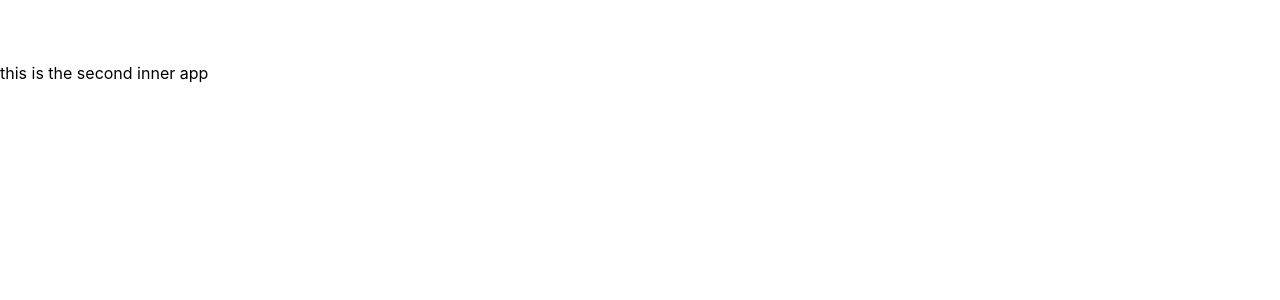
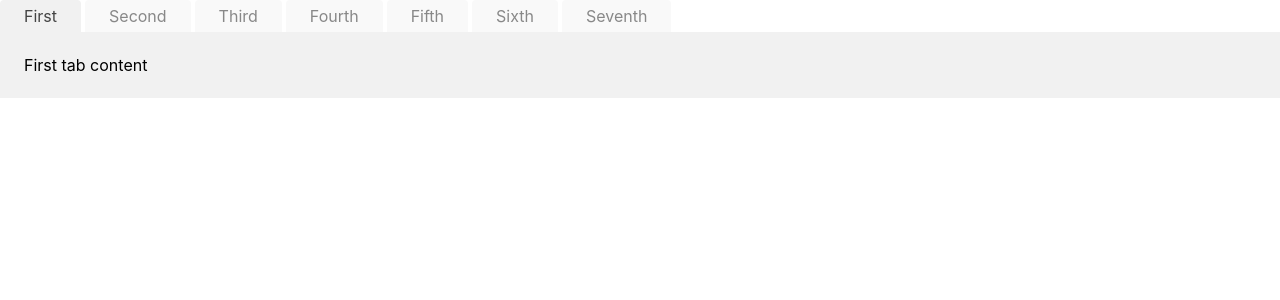
Before and after one commit to DonAdam2/micro-frontend-second-inner-app, a React app: page / in a window 1280 px wide. Shown: the top 300 px of the page. Built offline with nearby package versions, Linux system fonts and the light colour scheme.

Commit message:
add tabs component

```diff
--- /dev/null
+++ b/src/js/components/shared/tabs/Tabs.jsx
@@ -0,0 +1,48 @@
+import React, { useState, useEffect } from 'react';
+import PropTypes from 'prop-types';
+
+const Tabs = ({ activeTab, children }) => {
+	const [currentActiveTab, setCurrentActiveTab] = useState(0);
+
+	useEffect(() => {
+		if (activeTab !== 0 && activeTab < children.length) {
+			setCurrentActiveTab(activeTab);
+		}
+	}, [activeTab, children.length]);
+
+	const onChangeTab = (index) => {
+		setCurrentActiveTab(index);
+	};
+
+	return (
+		<div className="tabs">
+			<div className="labels-wrapper">
+				{children.map((el, i) => (
+					<div
+						className={'tab-label' + (currentActiveTab === i ? ' active-tab-label' : '')}
+						key={i}
+						onClick={() => onChangeTab(i)}
+					>
+						{el.props.label}
+					</div>
+				))}
+			</div>
+			<div className="tabs-content-wrapper">
+				{children.map((el, i) => (
+					<div
+						className={'tab-content' + (currentActiveTab === i ? ' active-tab-content' : '')}
+						key={i}
+					>
+						{el.props.children}
+					</div>
+				))}
+			</div>
+		</div>
+	);
+};
+
+Tabs.propTypes = {
+	activeTab: PropTypes.number.isRequired,
+};
+
+export default Tabs;
--- a/src/js/containers/TestComponent.jsx
+++ b/src/js/containers/TestComponent.jsx
@@ -1,8 +1,19 @@
 import React from 'react';
 //components
+import Tabs from '../components/shared/tabs/Tabs';
 
 const TestComponent = () => {
-	return <div style={{ padding: '4rem 0' }}>this is the second inner app</div>;
+	return (
+		<Tabs activeTab={0}>
+			<div label="First">First tab content</div>
+			<div label="Second">Second tab content</div>
+			<div label="Third">Third tab content</div>
+			<div label="Fourth">Fourth tab content</div>
+			<div label="Fifth">Fifth tab content</div>
+			<div label="Sixth">Sixth tab content</div>
+			<div label="Seventh">Seventh tab content</div>
+		</Tabs>
+	);
 };
 
 export default TestComponent;
--- a/src/scss/_components.scss
+++ b/src/scss/_components.scss
@@ -1,2 +1,2 @@
 @import 'components/shared/loading-icon';
-@import 'components/shared/accordion';
+@import 'components/shared/tabs';
--- a/src/scss/components/shared/_accordion.scss
+++ /dev/null
@@ -1,78 +0,0 @@
-// accordion styles
-$accordion-BGcolor: #f9f9f9;
-
-/*============== accordion 1 styles ==============*/
-$duration: 250ms;
-
-.first-accordion-wrapper {
-  border-radius: 8px;
-  overflow: hidden;
-  box-shadow: 0 1px 4px 0 rgba(0, 0, 0, 0.2), 0 2px 8px 0 rgba(0, 0, 0, 0.19);
-  margin-bottom: 10px;
-
-  & * {
-    box-sizing: border-box;
-  }
-
-  // collapsed accordion styles
-  &.accordion-collapsed {
-    .accordion-header {
-      background: $accordion-BGcolor;
-
-      &:hover {
-        background: darken($accordion-BGcolor, 10%);
-      }
-
-      .accordion-header-icon {
-        transform: rotate(0deg);
-      }
-    }
-  }
-
-  // expanded accordion styles
-  &.accordion-expanded {
-    .accordion-header {
-      background: darken($accordion-BGcolor, 10%);
-
-      &:hover {
-        background: darken($accordion-BGcolor, 15%);
-      }
-
-      .accordion-header-icon {
-        transform: rotate(90deg);
-      }
-    }
-  }
-
-  .accordion {
-    width: 100%;
-    overflow: hidden;
-
-    &-header {
-      display: flex;
-      justify-content: space-between;
-      padding: 10px;
-      font-weight: bold;
-      cursor: pointer;
-      user-select: none;
-
-      .accordion-header-title {
-        display: flex;
-        align-items: center;
-      }
-
-      .accordion-header-icon {
-        transition: transform $duration ease-in-out;
-      }
-    }
-
-    &-content {
-      overflow: hidden;
-      height: 0;
-
-      .accordion-inner-content {
-        padding: 10px 15px;
-      }
-    }
-  }
-}
--- /dev/null
+++ b/src/scss/components/shared/_tabs.scss
@@ -0,0 +1,120 @@
+@keyframes rightToLeft {
+  0%   {transform: translateX(100%);}
+  100% {transform: translateX(0%);}
+}
+
+// tabs will take the full width of the parent element
+.tabs {
+  display: flex;
+  flex-direction: column;
+  width: 100%;
+
+  & * {
+    box-sizing: border-box;
+  }
+
+  // use flex to display labels on the same line
+  .labels-wrapper {
+    display: flex;
+    flex-wrap: wrap;
+
+    // styles for a single label
+    .tab-label {
+      background: #f9f9f9;
+      border-radius: 0.25em 0.25em 0 0;
+      color: #888888;
+      font-size: 1em;
+      text-align: center;
+      line-height: 2em;
+      margin-right: 0;
+      margin-bottom: 0.25em;
+      padding: 0 1.5em;
+      user-select: none;
+      cursor: pointer;
+      flex-basis: 50%;
+      white-space: nowrap;
+
+      &:hover {
+        background: #dddddd;
+        color: #666666;
+      }
+
+      // add border right on all odd labels on mobile to have a gap between labels
+      &:nth-of-type(odd) {
+        border-right: 2px solid white;
+      }
+
+      // add border left on all even labels on mobile to have a gap between labels
+      &:nth-of-type(even) {
+        border-left: 2px solid white;
+      }
+    }
+
+    // styles for the active tab label
+    .active-tab-label {
+      background: #f1f1f1;
+      color: #444444;
+      z-index: 6;
+
+      &:hover {
+        background: #f1f1f1;
+        color: #444444;
+        cursor: initial;
+      }
+    }
+  }
+
+  // styles for the tabs content wrapper
+  .tabs-content-wrapper {
+    position: relative;
+    overflow: hidden;
+    display: flex;
+    background-color: #f1f1f1;
+
+    // styles for a single tab content
+    .tab-content {
+      opacity: 0;
+      padding: 1.5em;
+      transition: all linear 0.1s;
+      top: 0;
+      left: 0;
+      right: 0;
+      bottom: 0;
+      position: absolute;
+      display: block;
+      overflow: hidden;
+      flex-basis: 100%;
+    }
+
+    // styles for the active tab content
+    .active-tab-content {
+      opacity: 1;
+      z-index: 100;
+      position: relative;
+      overflow-x: hidden;
+      overflow-y: auto;
+      z-index: 1;
+      flex-grow: 1;
+      animation: rightToLeft 0.5s;
+    }
+  }
+}
+
+@media (min-width: 768px) {
+  .tabs {
+    .labels-wrapper {
+      // change the flex basis of each label to take the correct width not 50%
+      .tab-label {
+        flex-basis: auto;
+        margin-right: 0.25em;
+        margin-bottom: 0;
+
+        // remove borders
+        &:nth-of-type(odd),
+        &:nth-of-type(even) {
+          border: none;
+        }
+      }
+    }
+  }
+}
```
